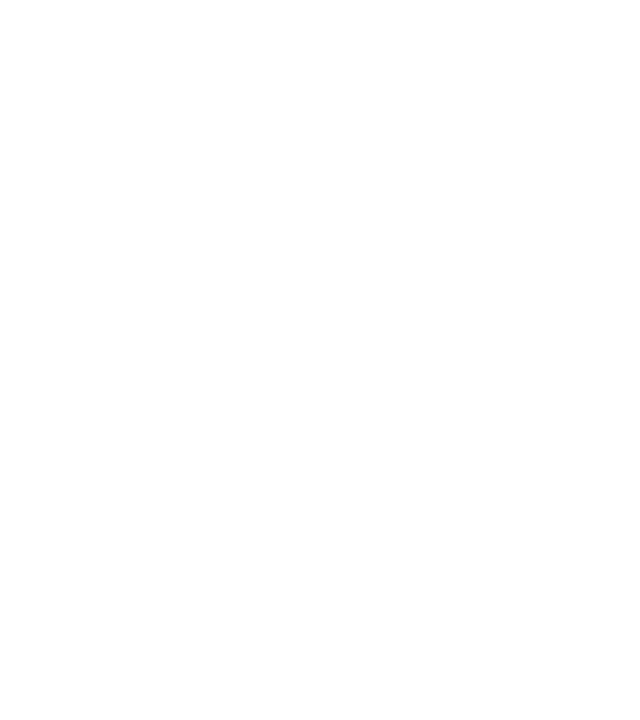
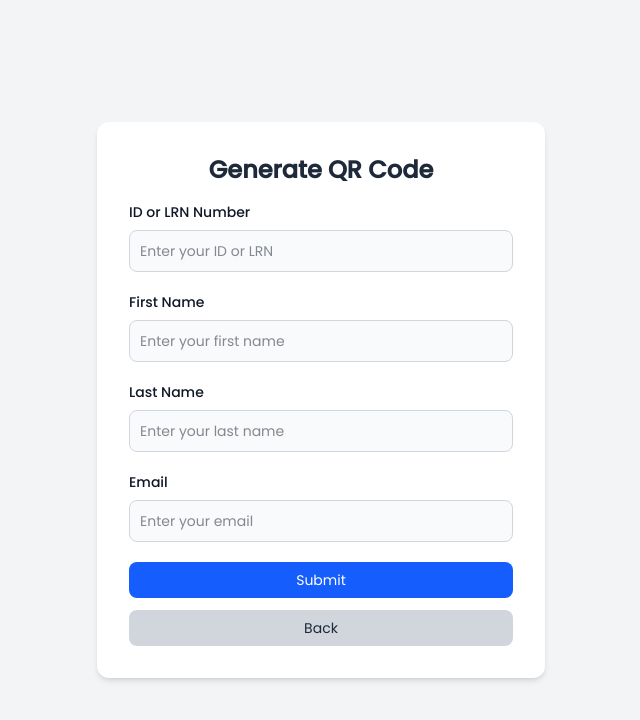
Before and after one commit to ivancotacte/QR-School-Attendance-System, a React (Vite) app in the folder client/: page /generate-qr in a window 1280 px wide. Before the commit this address had no page. Shown: the top 720 px of the page, without its empty margins (319-959 px from the left). Built offline with nearby package versions, Linux system fonts and the light colour scheme.

Commit message:
Initial commit

```diff
--- a/client/src/App.jsx
+++ b/client/src/App.jsx
@@ -3,6 +3,7 @@
 import Dashboard from './pages/Dashboard';
 import Feedback from './pages/Feedback';
 import Profile from './pages/Profile';
+import GenerateQRCode from './pages/GenerateQRCode';
 
 function App() {
   return (
@@ -11,6 +12,7 @@
       <Route path="/dashboard" element={<Dashboard />} />
       <Route path="/feedback" element={<Feedback />} />
       <Route path="/profile" element={<Profile />} />
+      <Route path="/generate-qr" element={<GenerateQRCode />} />
     </Routes>
   );
 }
--- a/client/src/pages/Dashboard.jsx
+++ b/client/src/pages/Dashboard.jsx
@@ -59,16 +59,16 @@
                             <div className="flex justify-between items-start w-full">
                                 <div className="md:size-12 size-11 flex items-center justify-center border dark:border-neutral-700 rounded-xl md:mb-3 mb-2 bg-white dark:bg-neutral-800">
                                     <svg xmlns="http://www.w3.org/2000/svg" fill="none" viewBox="0 0 24 24" strokeWidth="2" stroke="currentColor" className="md:size-8 size-7 text-gray-900 dark:text-white">
-                                        <path strokeLinecap="round" strokeLinejoin="round" d="M8 7V3m8 4V3m-9 8h10m-10 4h10M5 21h14a2 2 0 002-2V7a2 2 0 00-2-2H5a2 2 0 00-2 2v12a2 2 0 002 2z" />
+                                        <path strokeLinecap="round" strokeLinejoin="round" d="M12 4v16m8-8H4" />
                                     </svg>
                                 </div>
                             </div>
-                            Create Schedule
+                            Create Class
                             <span className="text-gray-600 dark:text-gray-200 md:text-sm text-xs leading-4 text-start">
                                 Schedule new classes or meetings.
                             </span>
                         </button>
-                        <button className="flex flex-col items-start border border-gray-300 dark:border-gray-700 md:p-3 p-2 rounded-2xl group text-gray-800 dark:text-white hover:bg-gray-200 dark:hover:bg-gray-700">
+                        <button onClick={() => navigate("/generate-qr")} className="flex flex-col items-start border border-gray-300 dark:border-gray-700 md:p-3 p-2 rounded-2xl group text-gray-800 dark:text-white hover:bg-gray-200 dark:hover:bg-gray-700">
                             <div className="flex justify-between items-start w-full">
                                 <div className="md:size-12 size-11 flex items-center justify-center border dark:border-neutral-700 rounded-xl md:mb-3 mb-2 bg-white dark:bg-neutral-800">
                                     <svg xmlns="http://www.w3.org/2000/svg" fill="none" viewBox="0 0 24 24" strokeWidth="2" stroke="currentColor" className="md:size-8 size-7 text-gray-900 dark:text-white">
@@ -76,7 +76,7 @@
                                     </svg>
                                 </div>
                             </div>
-                            Create QR Code
+                            Generate QR Code
                             <span className="text-gray-600 dark:text-gray-200 md:text-sm text-xs leading-4 text-start">
                                 Generate a new QR code for attendance.
                             </span>
--- /dev/null
+++ b/client/src/pages/GenerateQRCode.jsx
@@ -0,0 +1,98 @@
+import { useState } from 'react';
+import { useNavigate } from 'react-router-dom';
+
+const GenerateQRCode = () => {
+    const navigate = useNavigate();
+    const [formData, setFormData] = useState({
+        idOrLRN: '',
+        firstName: '',
+        lastName: '',
+        email: ''
+    });
+
+    const handleChange = (e) => {
+        setFormData({ ...formData, [e.target.name]: e.target.value });
+    };
+
+    const handleSubmit = (e) => {
+        e.preventDefault();
+        console.log('Generating QR Code with data:', formData);
+    };
+
+    return (
+        <div className="bg-gray-100 dark:bg-gray-900">
+            <section className="h-[93vh] md:h-screen lg:pt-6 md:pt-14 pt-11 flex flex-col gap-3 justify-center items-center md:p-6 py-2 px-3 overflow-hidden">
+                <form onSubmit={handleSubmit} className="bg-white dark:bg-gray-800 p-6 sm:p-8 rounded-xl shadow-md w-11/12 max-w-md">
+                    <h2 className="text-2xl font-bold mb-4 text-gray-800 dark:text-gray-100 text-center">Generate QR Code</h2>
+                    <div className="mb-5">
+                        <label htmlFor="idOrLRN" className="block mb-2 text-sm font-medium text-gray-900 dark:text-white">ID or LRN Number</label>
+                        <input
+                            type="text"
+                            id="idOrLRN"
+                            name="idOrLRN"
+                            value={formData.idOrLRN}
+                            onChange={handleChange}
+                            className="bg-gray-50 border border-gray-300 text-gray-900 text-sm rounded-lg focus:ring-blue-500 focus:border-blue-500 block w-full p-2.5 dark:bg-gray-700 dark:border-gray-600 dark:placeholder-gray-400 dark:text-white dark:focus:ring-blue-500 dark:focus:border-blue-500"
+                            placeholder="Enter your ID or LRN"
+                            required
+                        />
+                    </div>
+                    <div className="mb-5">
+                        <label htmlFor="firstName" className="block mb-2 text-sm font-medium text-gray-900 dark:text-white">First Name</label>
+                        <input
+                            type="text"
+                            id="firstName"
+                            name="firstName"
+                            value={formData.firstName}
+                            onChange={handleChange}
+                            className="bg-gray-50 border border-gray-300 text-gray-900 text-sm rounded-lg focus:ring-blue-500 focus:border-blue-500 block w-full p-2.5 dark:bg-gray-700 dark:border-gray-600 dark:placeholder-gray-400 dark:text-white dark:focus:ring-blue-500 dark:focus:border-blue-500"
+                            placeholder="Enter your first name"
+                            required
+                        />
+                    </div>
+                    <div className="mb-5">
+                        <label htmlFor="lastName" className="block mb-2 text-sm font-medium text-gray-900 dark:text-white">Last Name</label>
+                        <input
+                            type="text"
+                            id="lastName"
+                            name="lastName"
+                            value={formData.lastName}
+                            onChange={handleChange}
+                            className="bg-gray-50 border border-gray-300 text-gray-900 text-sm rounded-lg focus:ring-blue-500 focus:border-blue-500 block w-full p-2.5 dark:bg-gray-700 dark:border-gray-600 dark:placeholder-gray-400 dark:text-white dark:focus:ring-blue-500 dark:focus:border-blue-500"
+                            placeholder="Enter your last name"
+                            required
+                        />
+                    </div>
+                    <div className="mb-5">
+                        <label htmlFor="email" className="block mb-2 text-sm font-medium text-gray-900 dark:text-white">Email</label>
+                        <input
+                            type="email"
+                            id="email"
+                            name="email"
+                            value={formData.email}
+                            onChange={handleChange}
+                            className="bg-gray-50 border border-gray-300 text-gray-900 text-sm rounded-lg focus:ring-blue-500 focus:border-blue-500 block w-full p-2.5 dark:bg-gray-700 dark:border-gray-600 dark:placeholder-gray-400 dark:text-white dark:focus:ring-blue-500 dark:focus:border-blue-500"
+                            placeholder="Enter your email"
+                            required
+                        />
+                    </div>
+                    <button
+                        type="submit"
+                        className="w-full bg-blue-600 text-white py-2 rounded-lg text-sm hover:bg-blue-700"
+                    >
+                        Submit
+                    </button>
+                    <button
+                        type="button"
+                        onClick={() => navigate("/dashboard")}
+                        className="mt-3 w-full bg-gray-300 dark:bg-gray-700 text-gray-800 dark:text-white py-2 rounded-lg text-sm hover:bg-gray-400 dark:hover:bg-gray-600"
+                    >
+                        Back
+                    </button>
+                </form>
+            </section>
+        </div>
+    );
+};
+
+export default GenerateQRCode;
```
